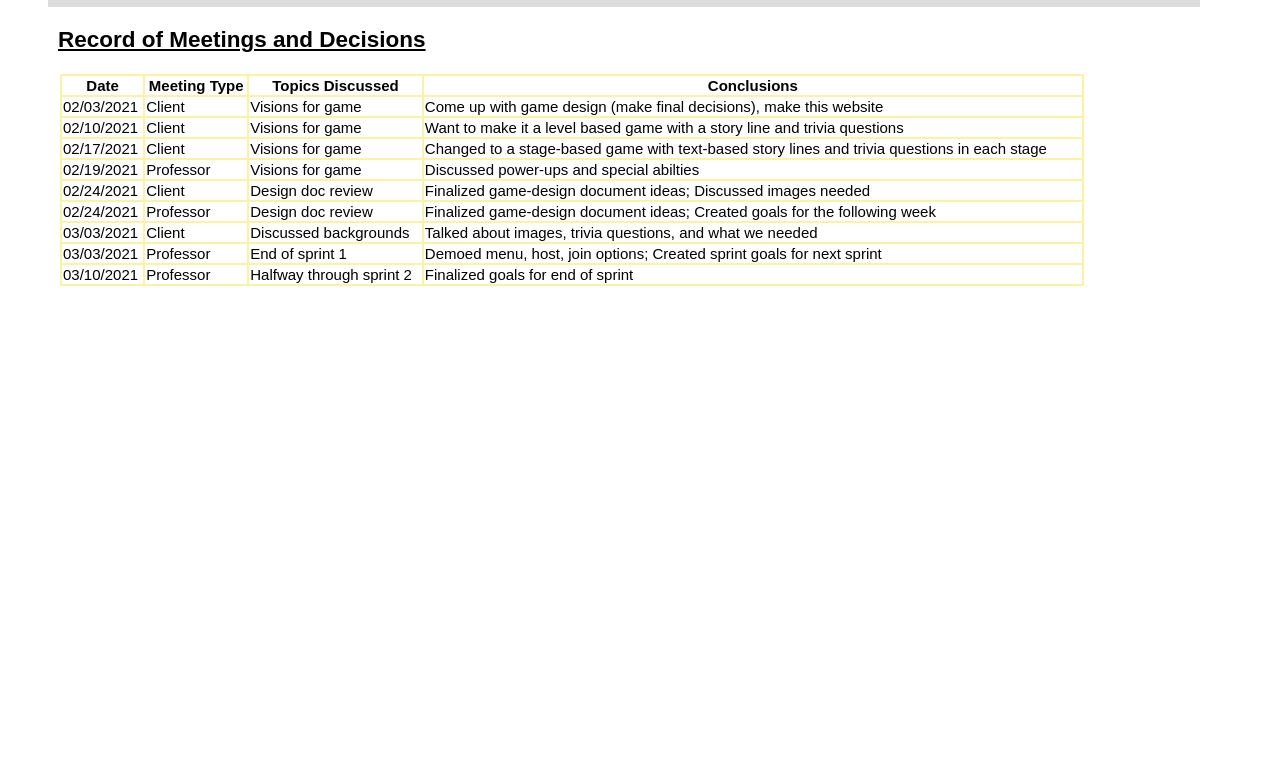
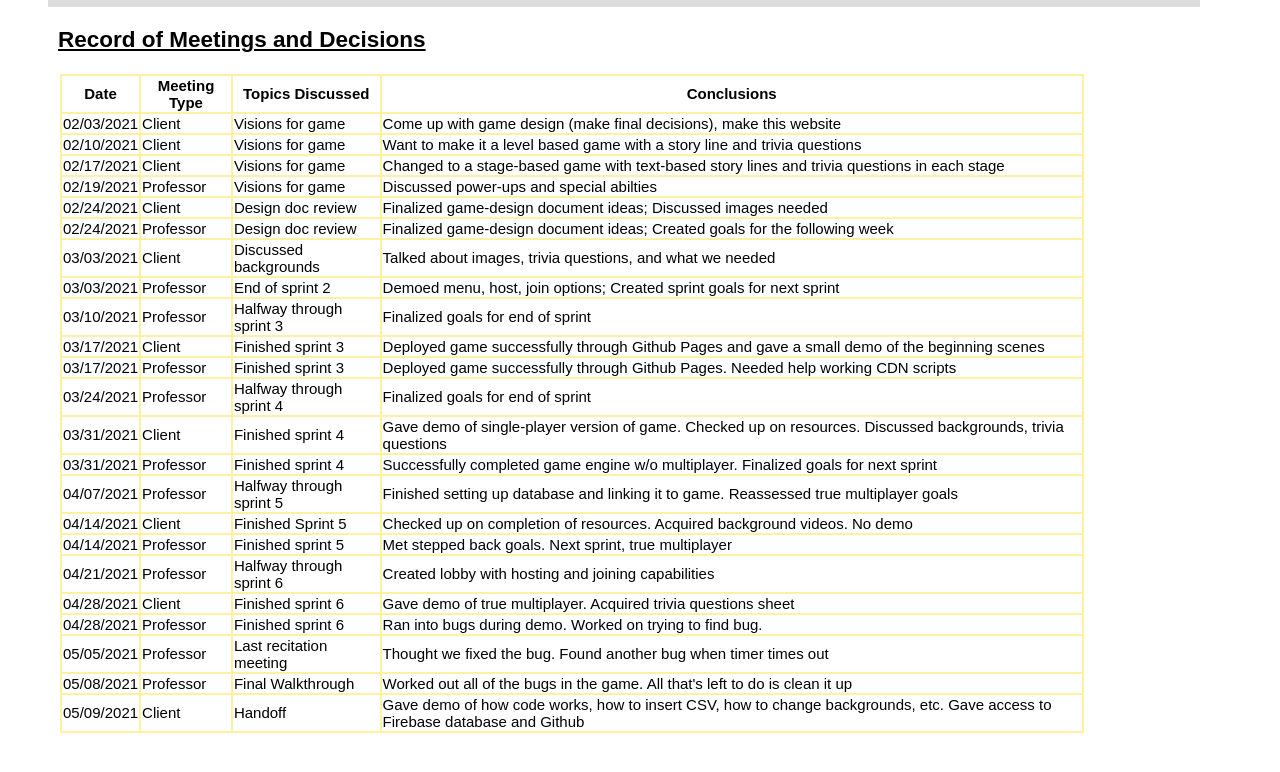
Before and after one commit to ousrahm/Promised-Land-Journey-Website, a plain HTML site: page index.html in a window 1280 px wide. Shown: the part 678-1450 px from the top of the page. Before the commit the page ends 1025 px from the top, so only its background shows below. Drawn offline with Linux system fonts and the light colour scheme.

Commit message:
Update index.html

```diff
--- a/index.html
+++ b/index.html
@@ -68,6 +68,7 @@
                     <a class="docLink" href="docs/Promised Land Game Logic (Scene Flow Chart).png" target="_blank">State Machine/Scene Flow Chart/Game Logic</a><br>
                     <a class="docLink" href="https://ousrahm.github.io/Promised-Land-Game/" target="_blank">Game Website</a><br>
                     <a class="docLink" href="https://drive.google.com/drive/folders/1S0lycf7KZ8ZcgQnGh7nfLGrdNzwCx1Dt?usp=sharing" target="_blank">Google Drive w/ Resources</a><br>
+<!--                     <a class="docLink" href="" target="_blank">Software Design Document</a><br> -->
                 </div>
 
                 <div id="journal">
@@ -124,14 +125,98 @@
                           <tr>
                             <td>03/03/2021</td>
                             <td>Professor</td>
-                            <td>End of sprint 1</td>
+                            <td>End of sprint 2</td>
                             <td>Demoed menu, host, join options; Created sprint goals for next sprint</td>
                           </tr>
                           <tr>
                             <td>03/10/2021</td>
                             <td>Professor</td>
-                            <td>Halfway through sprint 2</td>
+                            <td>Halfway through sprint 3</td>
                             <td>Finalized goals for end of sprint</td>
+                          </tr>
+                          <tr>
+                              <td>03/17/2021</td>
+                              <td>Client</td>
+                              <td>Finished sprint 3</td>
+                              <td>Deployed game successfully through Github Pages and gave a small demo of the beginning scenes</td>
+                          </tr>
+                          <tr>
+                              <td>03/17/2021</td>
+                              <td>Professor</td>
+                              <td>Finished sprint 3</td>
+                              <td>Deployed game successfully through Github Pages. Needed help working CDN scripts</td>
+                          </tr>
+                          <tr>
+                              <td>03/24/2021</td>
+                              <td>Professor</td>
+                              <td>Halfway through sprint 4</td>
+                              <td>Finalized goals for end of sprint</td>
+                          </tr>
+                          <tr>
+                              <td>03/31/2021</td>
+                              <td>Client</td>
+                              <td>Finished sprint 4</td>
+                              <td>Gave demo of single-player version of game. Checked up on resources. Discussed backgrounds, trivia questions</td>
+                          </tr>
+                          <tr>
+                              <td>03/31/2021</td>
+                              <td>Professor</td>
+                              <td>Finished sprint 4</td>
+                              <td>Successfully completed game engine w/o multiplayer. Finalized goals for next sprint</td>
+                          </tr>
+                          <tr>
+                              <td>04/07/2021</td>
+                              <td>Professor</td>
+                              <td>Halfway through sprint 5</td>
+                              <td>Finished setting up database and linking it to game. Reassessed true multiplayer goals</td>
+                          </tr>
+                          <tr>
+                              <td>04/14/2021</td>
+                              <td>Client</td>
+                              <td>Finished Sprint 5</td>
+                              <td>Checked up on completion of resources. Acquired background videos. No demo</td>
+                          </tr>
+                          <tr>
+                              <td>04/14/2021</td>
+                              <td>Professor</td>
+                              <td>Finished sprint 5</td>
+                              <td>Met stepped back goals. Next sprint, true multiplayer</td>
+                          </tr>
+                          <tr>
+                              <td>04/21/2021</td>
+                              <td>Professor</td>
+                              <td>Halfway through sprint 6</td>
+                              <td>Created lobby with hosting and joining capabilities</td>
+                          </tr>
+                          <tr>
+                              <td>04/28/2021</td>
+                              <td>Client</td>
+                              <td>Finished sprint 6</td>
+                              <td>Gave demo of true multiplayer. Acquired trivia questions sheet</td>
+                          </tr>
+                          <tr>
+                              <td>04/28/2021</td>
+                              <td>Professor</td>
+                              <td>Finished sprint 6</td>
+                              <td>Ran into bugs during demo. Worked on trying to find bug.</td>
+                          </tr>
+                          <tr>
+                              <td>05/05/2021</td>
+                              <td>Professor</td>
+                              <td>Last recitation meeting</td>
+                              <td>Thought we fixed the bug. Found another bug when timer times out</td>
+                          </tr>
+                          <tr>
+                              <td>05/08/2021</td>
+                              <td>Professor</td>
+                              <td>Final Walkthrough</td>
+                              <td>Worked out all of the bugs in the game. All that's left to do is clean it up</td>
+                          </tr>
+                          <tr>
+                              <td>05/09/2021</td>
+                              <td>Client</td>
+                              <td>Handoff</td>
+                              <td>Gave demo of how code works, how to insert CSV, how to change backgrounds, etc. Gave access to Firebase database and Github </td>
                           </tr>
                       </table>
                 </div>
```
